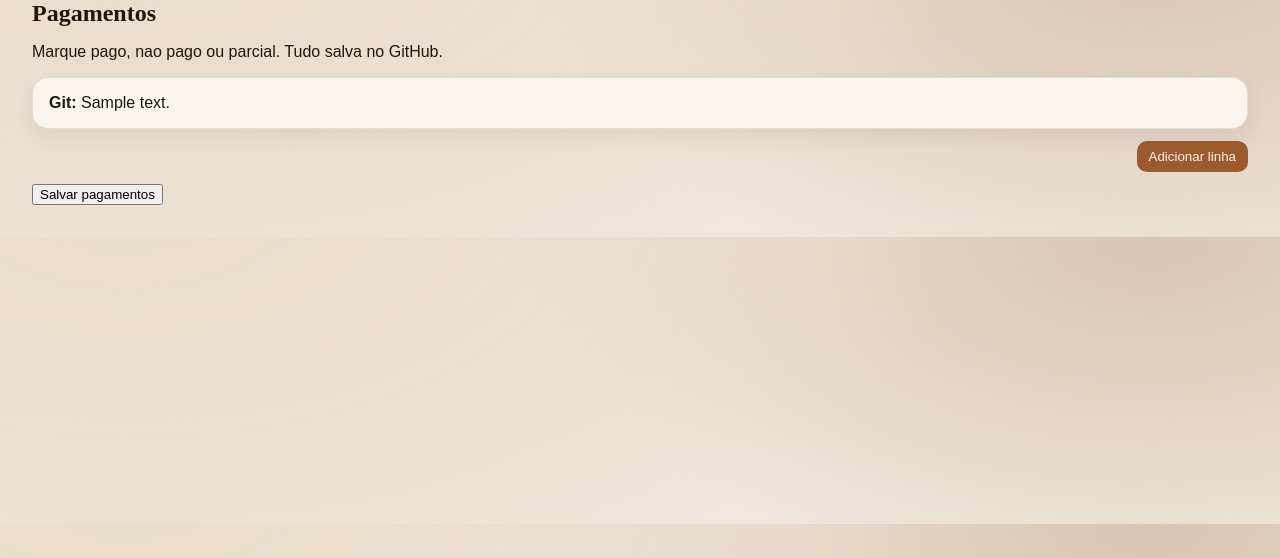
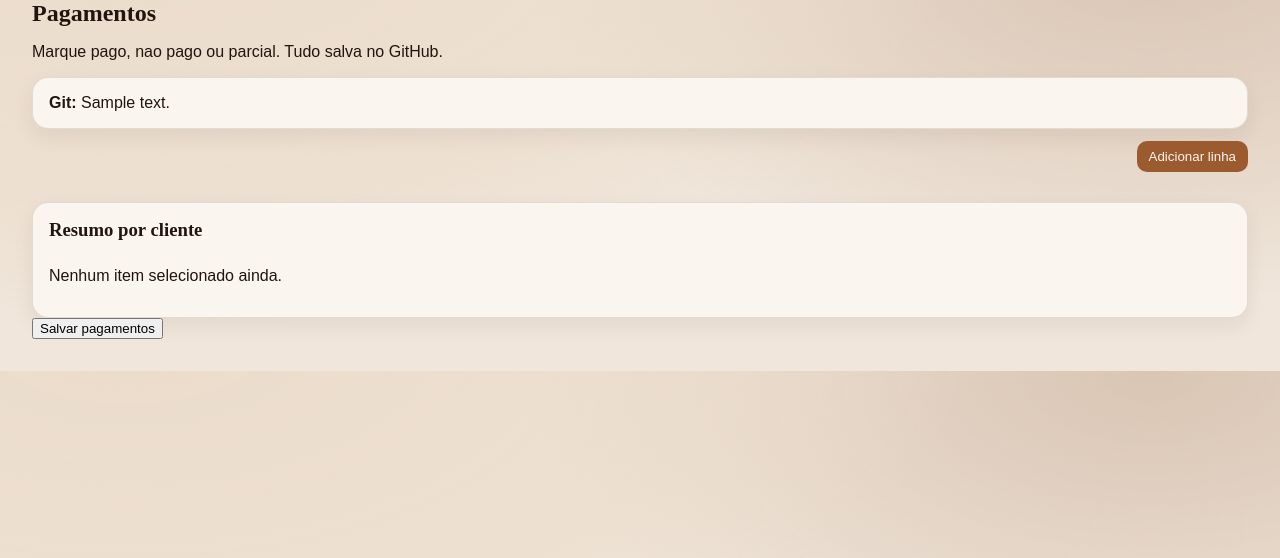
Before and after one commit to felipepereira160-a11y/CastelieCookieShop, a FastAPI app: template fastapi_app/templates/payments.html in a window 1280 px wide. Shown: the part 50-608 px from the top of the page. Run offline with FastAPI, Linux system fonts and the light colour scheme; the template is opened without the code that fills it: most values are stand-ins (such as "Sample title", 1, 10 or a date in 2020).

Commit message:
Add payments summary by client with dates

```diff
--- a/fastapi_app/main.py
+++ b/fastapi_app/main.py
@@ -161,6 +161,7 @@ PAYMENT_FIELDS = [
     "produto_id",
     "produto_nome",
     "quantidade",
+    "data_item",
     "situacao",
     "valor",
     "valor_pago",
--- a/fastapi_app/static/styles.css
+++ b/fastapi_app/static/styles.css
@@ -276,7 +276,7 @@ h1, h2, h3 {
 
 .payments-row {
   display: grid;
-  grid-template-columns: 1.2fr 1.2fr 0.5fr 0.6fr 0.7fr 0.8fr 1.2fr 0.6fr;
+  grid-template-columns: 1.2fr 1.2fr 0.5fr 0.6fr 0.8fr 0.7fr 0.8fr 1.2fr 0.6fr;
   gap: 8px;
   background: var(--paper);
   border: 1px solid rgba(54, 33, 22, 0.12);
@@ -292,6 +292,44 @@ h1, h2, h3 {
   border: 1px solid rgba(54, 33, 22, 0.25);
 }
 
+.payments-summary {
+  margin-top: 18px;
+}
+
+.payments-summary h3 {
+  margin: 0 0 10px;
+}
+
+.payments-summary-list {
+  display: grid;
+  gap: 12px;
+}
+
+.payments-summary-block {
+  background: #f6efe6;
+  border: 1px solid rgba(54, 33, 22, 0.12);
+  border-radius: 12px;
+  padding: 12px;
+}
+
+.payments-summary-title {
+  font-weight: 700;
+  margin-bottom: 6px;
+}
+
+.payments-summary-row {
+  display: grid;
+  grid-template-columns: 1fr 0.4fr 0.5fr;
+  gap: 8px;
+  font-size: 0.95rem;
+  padding: 2px 0;
+}
+
+.payments-summary-total {
+  margin-top: 6px;
+  font-weight: 700;
+}
+
 @media (max-width: 900px) {
   .layout {
     grid-template-columns: 1fr;
--- a/fastapi_app/templates/payments.html
+++ b/fastapi_app/templates/payments.html
@@ -33,6 +33,10 @@
           </div>
 
           <div class="payments-table" id="payments-table"></div>
+          <div class="card payments-summary">
+            <h3>Resumo por cliente</h3>
+            <div id="payments-summary-list" class="payments-summary-list"></div>
+          </div>
 
           <textarea name="payments_json" id="payments-json" rows="6" style="display:none;"></textarea>
 
@@ -51,18 +55,23 @@
       const form = document.getElementById('payments-form');
       const jsonInput = document.getElementById('payments-json');
       const addRowBtn = document.getElementById('add-row');
+      const summaryList = document.getElementById('payments-summary-list');
 
       const statusOptions = ['Pago', 'Pendente', 'Parcial', 'Nao pago'];
       const catalogMap = new Map(catalog.map((item) => [item.id, item]));
+      const today = new Date();
+      const todayIso = `${today.getFullYear()}-${String(today.getMonth() + 1).padStart(2, '0')}-${String(today.getDate()).padStart(2, '0')}`;
 
       function buildRow(row) {
         const wrapper = document.createElement('div');
         wrapper.className = 'payments-row';
+        const dataItem = row.data_item || todayIso;
         wrapper.innerHTML = `
           <input placeholder="Cliente" value="${row.cliente || ''}" data-field="cliente" />
           <select data-field="produto_id"></select>
           <input type="number" step="1" min="1" placeholder="Qtd" value="${row.quantidade || ''}" data-field="quantidade" />
           <input type="number" step="0.1" placeholder="Valor" value="${row.valor || ''}" data-field="valor" readonly />
+          <input type="date" value="${dataItem}" data-field="data_item" />
           <select data-field="situacao"></select>
           <input type="number" step="0.1" placeholder="Valor pago" value="${row.valor_pago || ''}" data-field="valor_pago" />
           <input placeholder="Observacao" value="${row.observacao || ''}" data-field="observacao" />
@@ -107,13 +116,19 @@
           }
           const total = Number(produto.price || 0) * qty;
           valorInput.value = total.toFixed(2);
+          updateSummary();
         };
 
         productSelect.addEventListener('change', updateValor);
         qtyInput.addEventListener('input', updateValor);
+        wrapper.querySelector('input[data-field="cliente"]').addEventListener('input', updateSummary);
+        wrapper.querySelector('input[data-field="data_item"]').addEventListener('input', updateSummary);
+        wrapper.querySelector('input[data-field="valor_pago"]').addEventListener('input', updateSummary);
+        wrapper.querySelector('select[data-field="situacao"]').addEventListener('change', updateSummary);
 
         wrapper.querySelector('.remove-row').addEventListener('click', () => {
           wrapper.remove();
+          updateSummary();
         });
         return wrapper;
       }
@@ -125,6 +140,7 @@
 
       addRowBtn.addEventListener('click', () => {
         table.appendChild(buildRow({}));
+        updateSummary();
       });
 
       form.addEventListener('submit', () => {
@@ -137,6 +153,7 @@
             produto_id: produtoId,
             produto_nome: produto ? produto.name : '',
             quantidade: getVal('quantidade'),
+            data_item: getVal('data_item'),
             situacao: getVal('situacao'),
             valor: getVal('valor'),
             valor_pago: getVal('valor_pago'),
@@ -149,6 +166,67 @@
       });
 
       renderRows();
+      updateSummary();
+
+      function formatDateBR(value) {
+        if (!value) return '';
+        const parts = value.split('-');
+        if (parts.length !== 3) return value;
+        return `${parts[2]}/${parts[1]}/${parts[0]}`;
+      }
+
+      function updateSummary() {
+        const rows = Array.from(document.querySelectorAll('.payments-row')).map((row) => {
+          const getVal = (field) => row.querySelector(`[data-field="${field}"]`).value;
+          const produtoId = getVal('produto_id');
+          const produto = catalogMap.get(produtoId);
+          return {
+            cliente: getVal('cliente').trim(),
+            produto_nome: produto ? produto.name : '',
+            quantidade: parseInt(getVal('quantidade') || 0, 10),
+            valor: parseFloat(getVal('valor') || 0),
+            data_item: getVal('data_item'),
+          };
+        });
+
+        const grouped = {};
+        rows.forEach((row) => {
+          if (!row.cliente || !row.produto_nome || !row.quantidade) return;
+          if (!grouped[row.cliente]) {
+            grouped[row.cliente] = { total: 0, items: [] };
+          }
+          grouped[row.cliente].total += row.valor || 0;
+          grouped[row.cliente].items.push({
+            label: `${row.quantidade}x ${row.produto_nome}`,
+            valor: row.valor || 0,
+            data: row.data_item,
+          });
+        });
+
+        summaryList.innerHTML = '';
+        const clients = Object.keys(grouped);
+        if (!clients.length) {
+          summaryList.innerHTML = '<p>Nenhum item selecionado ainda.</p>';
+          return;
+        }
+
+        clients.forEach((cliente) => {
+          const block = document.createElement('div');
+          block.className = 'payments-summary-block';
+          const itemsHtml = grouped[cliente].items
+            .map(
+              (item) =>
+                `<div class="payments-summary-row"><span>${item.label}</span><span>R$ ${item.valor.toFixed(2)}</span><span>${formatDateBR(item.data)}</span></div>`
+            )
+            .join('');
+          block.innerHTML = `
+            <div class="payments-summary-title">${cliente}</div>
+            ${itemsHtml}
+            <div class="payments-summary-total">Total: R$ ${grouped[cliente].total.toFixed(2)}</div>
+          `;
+          summaryList.appendChild(block);
+        });
+      }
     </script>
   </body>
 </html>
```
